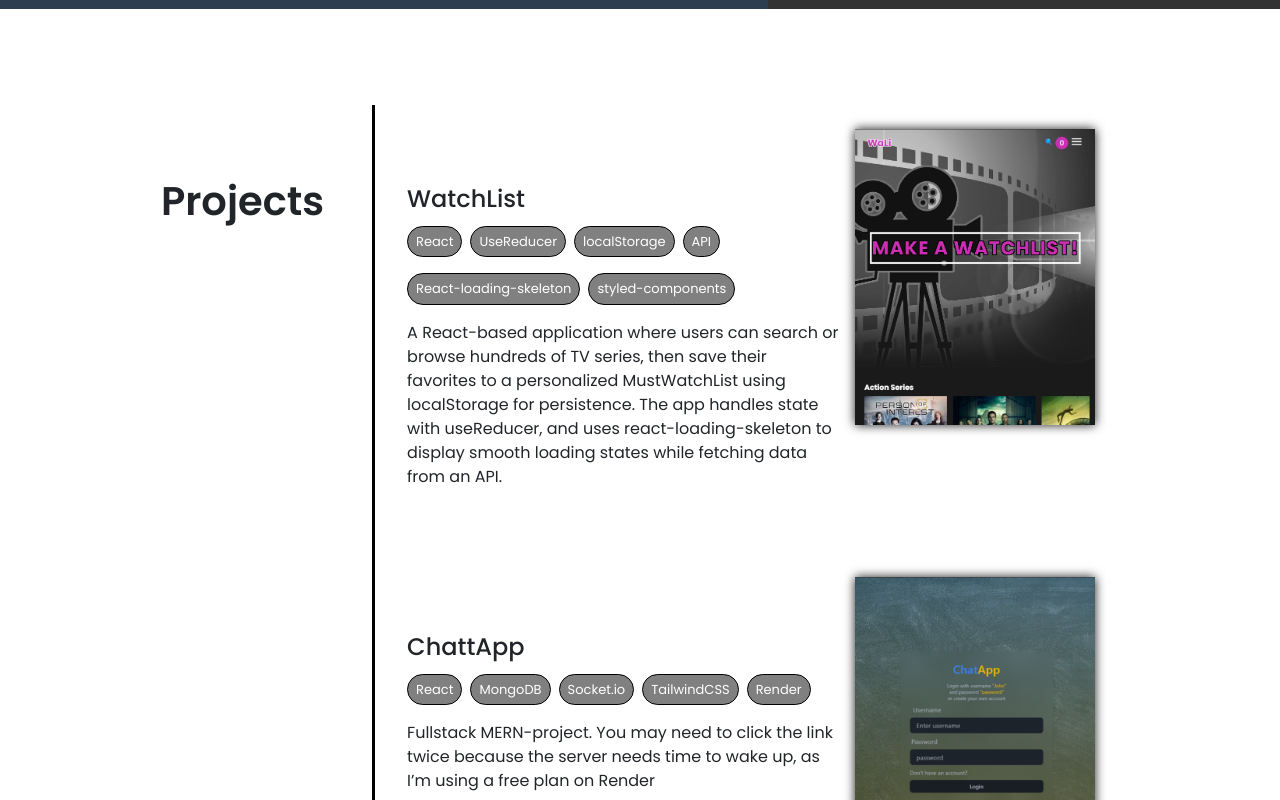
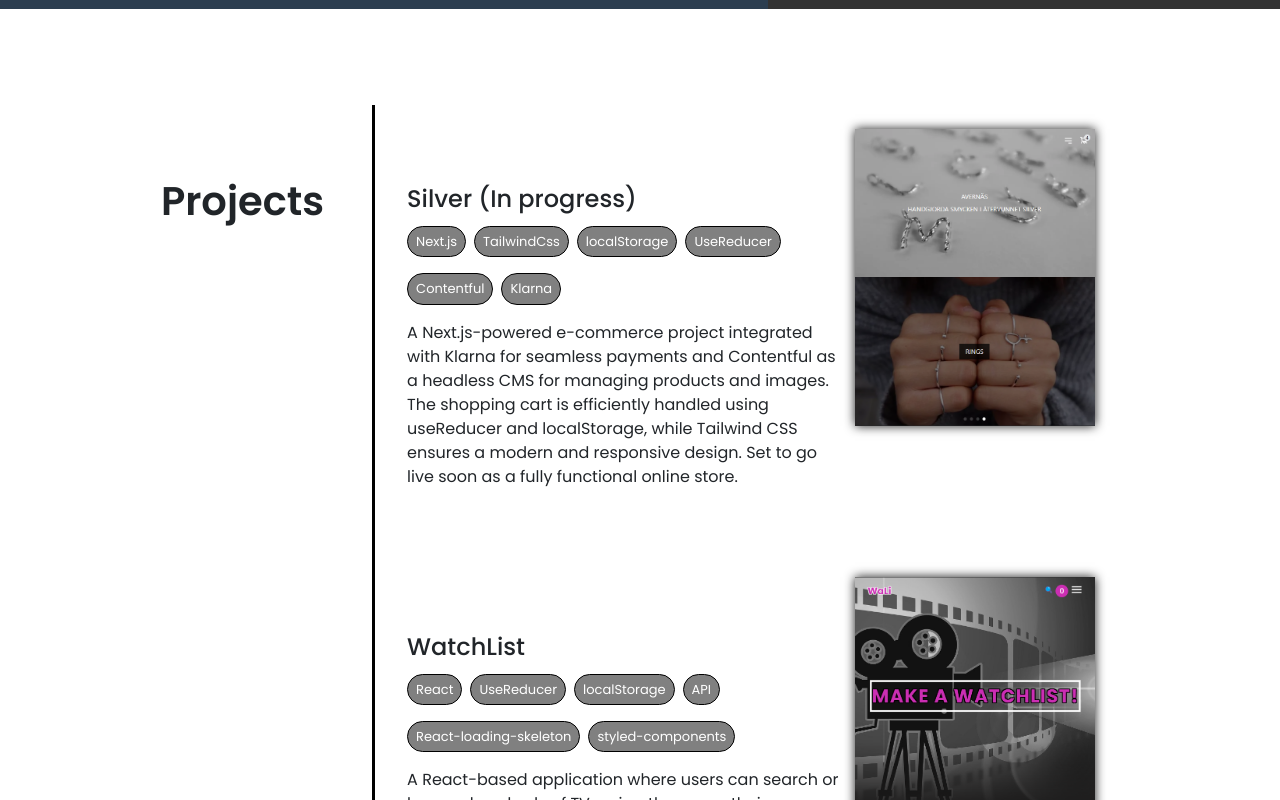
Before and after one commit to AlexanderAvernas/portfolio, a Next.js app: page / in a window 1280 px wide. Shown: the part 780-1580 px from the top of the page. Built offline with nearby package versions, Linux system fonts and the light colour scheme; no server answers.

Commit message:
added maSilver as project

```diff
--- a/pages/index.js
+++ b/pages/index.js
@@ -41,6 +41,20 @@ export default function Home() {
                         link="Made with vanilla JavaScript and wheater API. First Project working with API. Made during a course in school."
                         projectLink="https://alexanderavernas.github.io/Js-Adventure-gh/"
                     /> */}
+                    <Prodjects
+                        image="images/maSilver.png"
+                        info="Silver (In progress)"
+                        skills={[
+                            'Next.js',
+                            'TailwindCss',
+                            'localStorage',
+                            'UseReducer',
+                            'Contentful',
+                            'Klarna'
+                        ]}
+                        link="A Next.js-powered e-commerce project integrated with Klarna for seamless payments and Contentful as a headless CMS for managing products and images. The shopping cart is efficiently handled using useReducer and localStorage, while Tailwind CSS ensures a modern and responsive design. Set to go live soon as a fully functional online store."
+                        projectLink="https://masilver.netlify.app/"
+                    />
                     <Prodjects
                         image="images/WatchList.png"
                         info="WatchList"
```
Also changed, not shown: public/images/maSilver.png (added).
